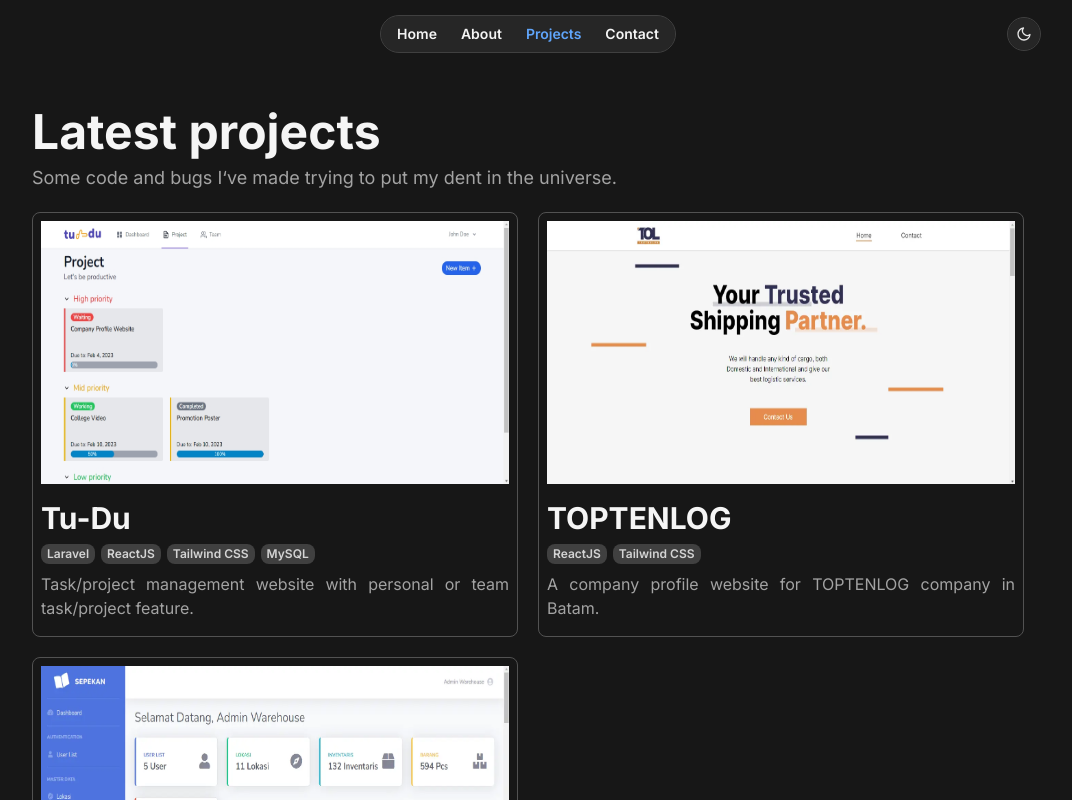
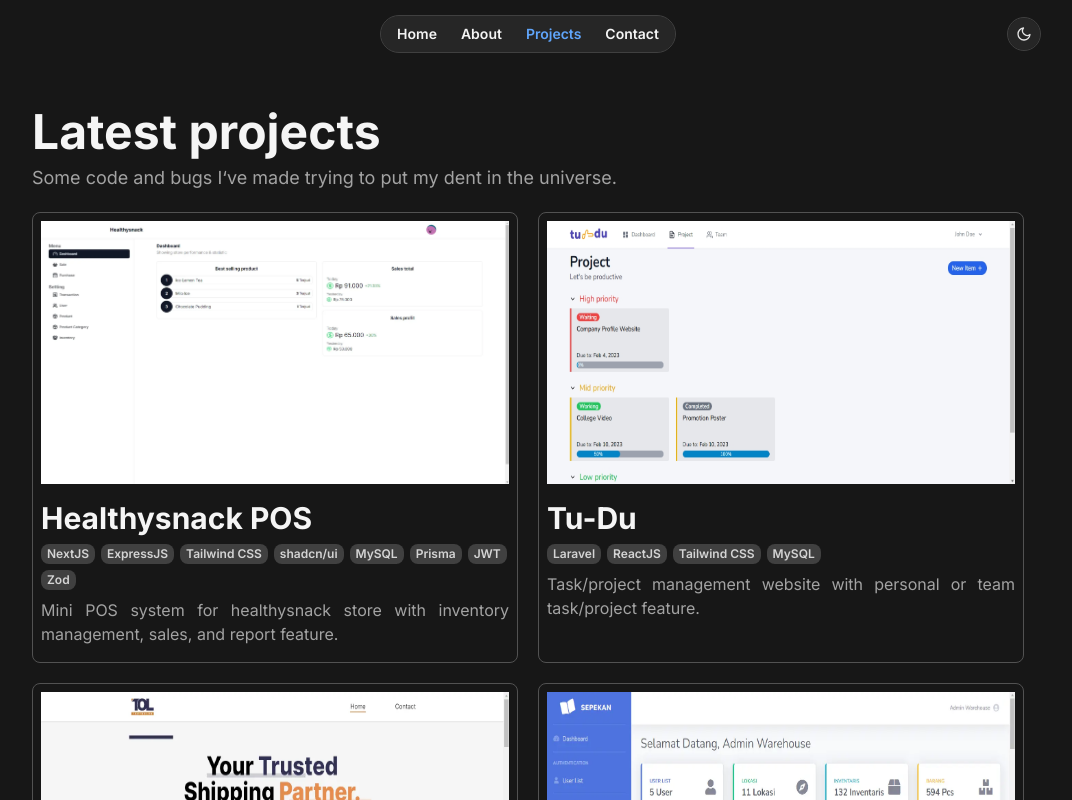
Before and after one commit to rickyroynardson/portfolio, a Next.js app: page /projects in a window 1280 px wide. Shown: the top 800 px of the page, without its empty margins (112-1184 px from the left). Built offline with nearby package versions, Linux system fonts and the light colour scheme.

Commit message:
feat(project): update

```diff
--- a/src/components/About/About.tsx
+++ b/src/components/About/About.tsx
@@ -21,11 +21,12 @@
           About me
         </h1>
         <p className="text-neutral-600 dark:text-neutral-400 text-justify mt-1 lg:mt-2">
-          Hello, my name is Ricky Roy Nardson. I live in Batam City, Riau
-          Islands, Indonesia. I was someone who has been interested in the world
-          of computers and technology. I started learning programming in 2019.
-          Since then, i gradually improve my skill until now and will keep
-          improving in the future and always explore new things.
+          Hi, I am a college student majoring in Information Systems, a lifetime
+          learner, and a web developer based in Indonesia. I was interested in
+          the world of computers and technology. I enjoy creating things that
+          live on the internet, whether websites, applications, or anything in
+          between. I love to learn new things, write some code, create some
+          bugs, and play video games.
         </p>
         <p className="text-neutral-600 dark:text-neutral-400 text-justify mt-1 lg:mt-2">
           I love to learn new things, write some code, creating some bugs, and
--- a/src/data/projects.json
+++ b/src/data/projects.json
@@ -1,4 +1,21 @@
 [
+  {
+    "name": "Healthysnack POS",
+    "description": "Mini POS system for healthysnack store with inventory management, sales, and report feature.",
+    "image": "/projects/healthysnack.webp",
+    "tools": [
+      "NextJS",
+      "ExpressJS",
+      "Tailwind CSS",
+      "shadcn/ui",
+      "MySQL",
+      "Prisma",
+      "JWT",
+      "Zod"
+    ],
+    "github": "-",
+    "demo": "-"
+  },
   {
     "name": "Tu-Du",
     "description": "Task/project management website with personal or team task/project feature.",
```
Also changed, not shown: public/projects/healthysnack.webp (added). Lines whose indentation alone changed are shown as unchanged.
